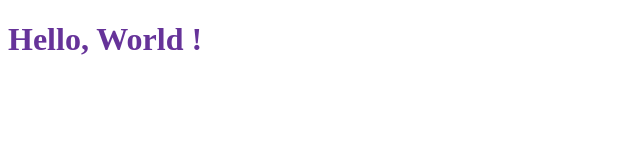
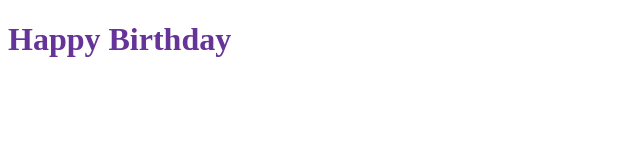
Before and after one commit to A-K-E-V/A-K-E-V.github.io, a plain HTML site: page index.html in a window 1280 px wide. Shown: the whole page, without its empty margins (0-640 px from the left). Drawn offline with Linux system fonts and the light colour scheme.

Commit message:
Update index.html

```diff
--- a/index.html
+++ b/index.html
@@ -9,6 +9,6 @@
         </style>
     </head>
     <body>
-        <h1>Hello, World !</h1>
+        <h1>Happy Birthday</h1>
     </body>
 </html>
```
